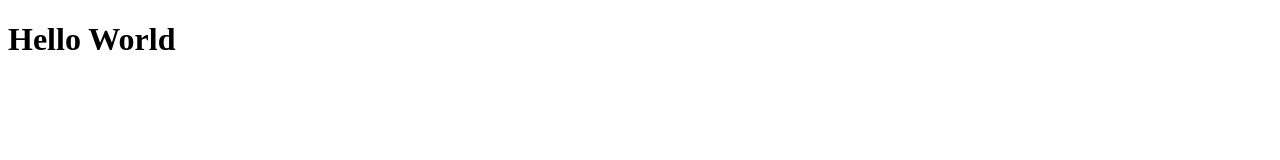
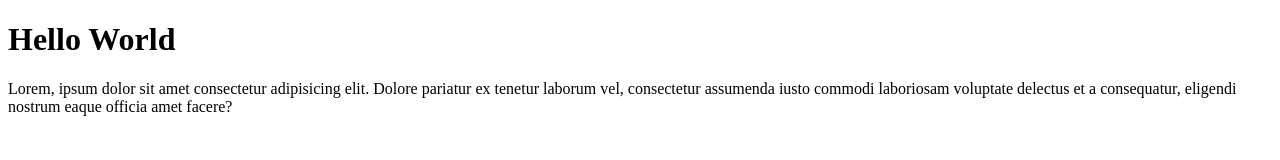
Before and after one commit to nxkxxx/nx-git-test, a plain HTML site: page index.html in a window 1280 px wide. Drawn offline with Linux system fonts and the light colour scheme.

Commit message:
menambahkan paragraf

```diff
--- a/index.html
+++ b/index.html
@@ -9,6 +9,9 @@
 
 <body>
     <h1>Hello World</h1>
+    <p>Lorem, ipsum dolor sit amet consectetur adipisicing elit. Dolore pariatur ex tenetur laborum vel, consectetur
+        assumenda iusto commodi laboriosam voluptate delectus et a consequatur, eligendi nostrum eaque officia amet
+        facere?</p>
 </body>
 
 </html>
```
